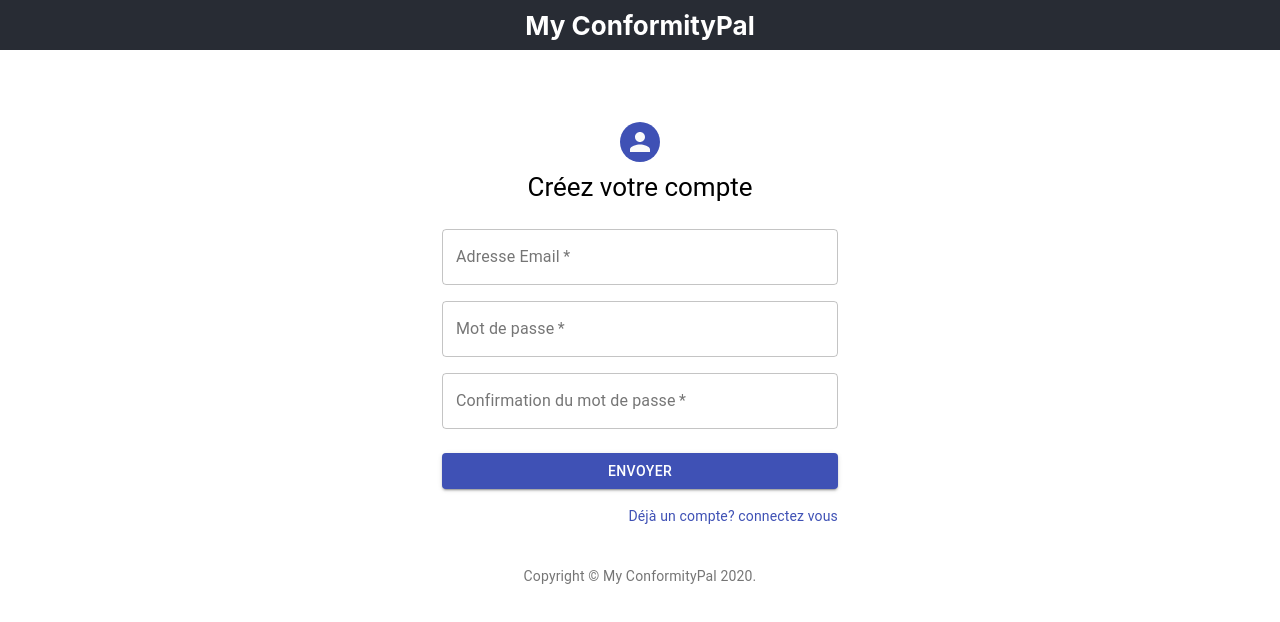
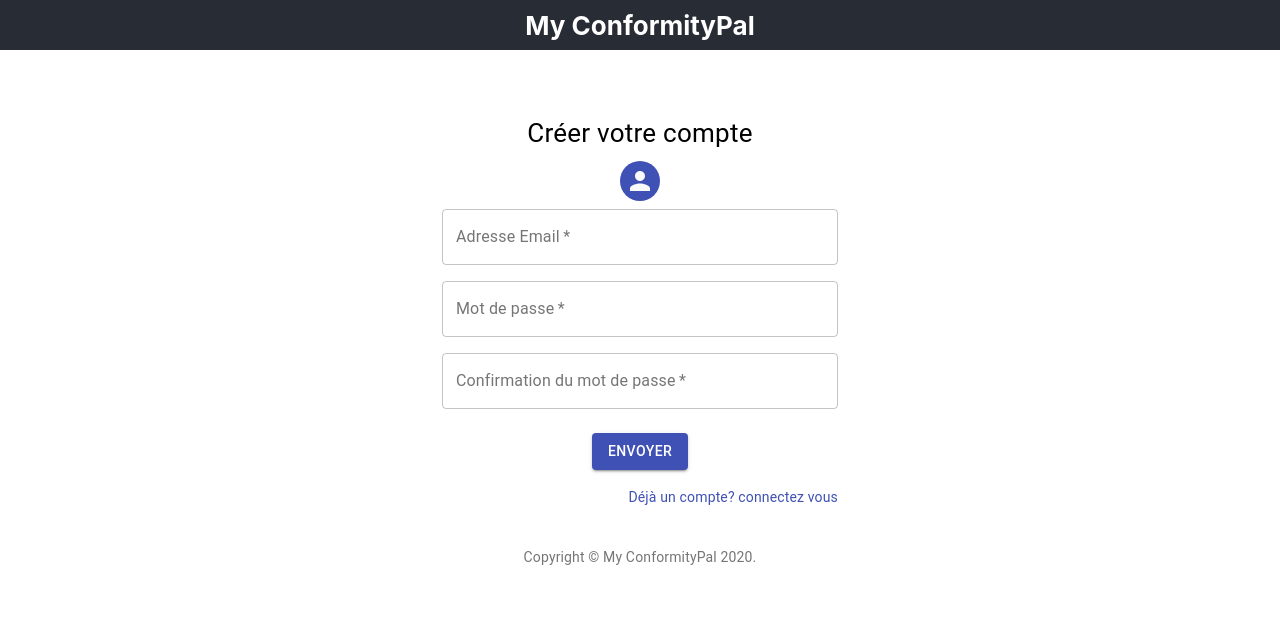
Before and after one commit to fredsced/MasterPiece, a React (Create React App) app in the folder front/: page / in a window 1280 px wide. Shown: the top 622 px of the page. Built offline with nearby package versions, Linux system fonts and the light colour scheme.

Commit message:
remove useless

```diff
--- a/front/public/index.html
+++ b/front/public/index.html
@@ -7,7 +7,6 @@
   <meta name="viewport" content="width=device-width, initial-scale=1" />
   <meta name="theme-color" content="#000000" />
   <meta name="description" content="Web site created using create-react-app" />
-  <link rel="apple-touch-icon" href="%PUBLIC_URL%/logo192.png" />
   <!--
       manifest.json provides metadata used when your web app is installed on a
       user's mobile device or desktop. See https://developers.google.com/web/fundamentals/web-app-manifest/
--- a/front/src/App.js
+++ b/front/src/App.js
@@ -2,6 +2,7 @@ import React from 'react';
 import './App.css';
 import SignUp from './Signup';
 import Footer from './Footer';
+
 function App() {
   return (
     <div className="App">
@@ -10,9 +11,6 @@ function App() {
       </header>
       <SignUp />
       <Footer />
-
-
-
     </div>
   );
 }
--- a/front/src/Signup.js
+++ b/front/src/Signup.js
@@ -9,13 +9,6 @@ import { makeStyles } from '@material-ui/core/styles';
 import Container from '@material-ui/core/Container';
 import { Formik } from 'formik';
 import axios from 'axios';
-
-
-
-const removeConfirmation = (key, value) => {
-  if (key === 'password_confirmation') return undefined
-  return value
-}
 
 const useStyles = makeStyles(theme => ({
   paper: {
@@ -63,13 +56,13 @@ export default function SignUp() {
         return errors;
       }}
       onSubmit={(values, { setSubmitting }) => {
+        const { email, password } = values;
+        const valuesToSend = { email, password };
         setSubmitting(true);
-        axios.post('http://localhost:8082/api/account',
-          /* remove password_confirmation from values before send to back ... code smell */
-          JSON.parse(JSON.stringify(values, removeConfirmation)),
+        axios.post('http://localhost:8082/api/private/account',
+          valuesToSend,
           {
             headers:{
-              'Access-Control-Allow-Origin': '*',
               'Content-Type': 'application/json',
 
             }
@@ -99,12 +92,12 @@ export default function SignUp() {
           <form className="creation-form" onSubmit={handleSubmit}>
             <Container component="main" maxWidth="xs">
               <div className={classes.paper}>
+                <Typography component="h1">
+                  Créer votre compte
+                </Typography>
                 <Avatar className={classes.avatar}>
                 </Avatar>
-                <Typography component="h1" variant="h5">
-                  Créez votre compte
-                </Typography>
-                <form className={classes.form} noValidate>
+
                   <Grid container spacing={2}>
                     <Grid item xs={12}>
                       <TextField
@@ -153,7 +146,6 @@ export default function SignUp() {
                   </Grid>
                   <Button
                     type="submit"
-                    fullWidth
                     variant="contained"
                     color="primary"
                     disabled={isSubmitting}
@@ -169,7 +161,6 @@ export default function SignUp() {
                       </Link>
                     </Grid>
                   </Grid>
-                </form>
               </div>
             </Container>
           </form>
```
Also changed, not shown: front/public/manifest.json, 1 other file (tests, documents, lock files or other folders).
